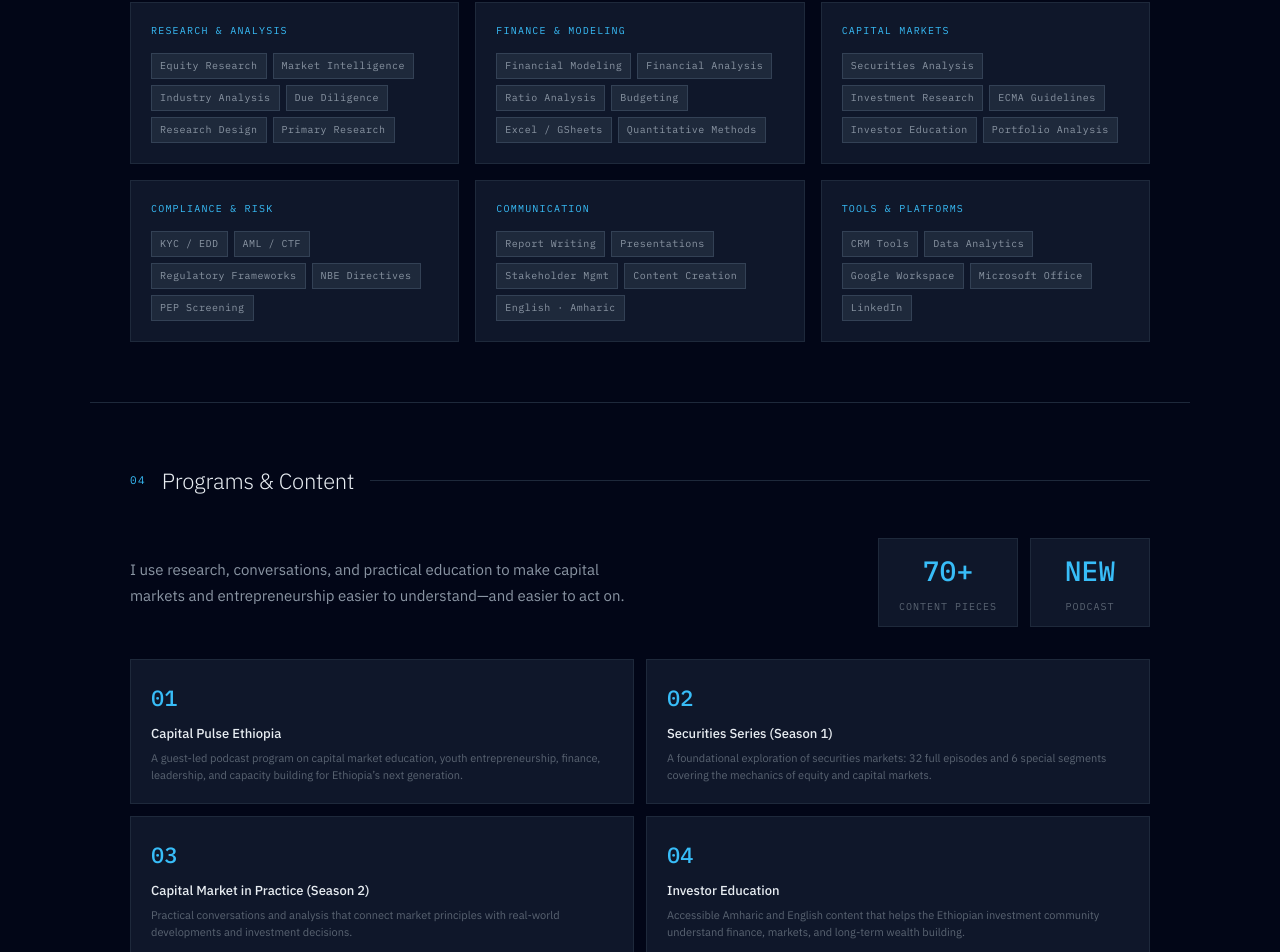
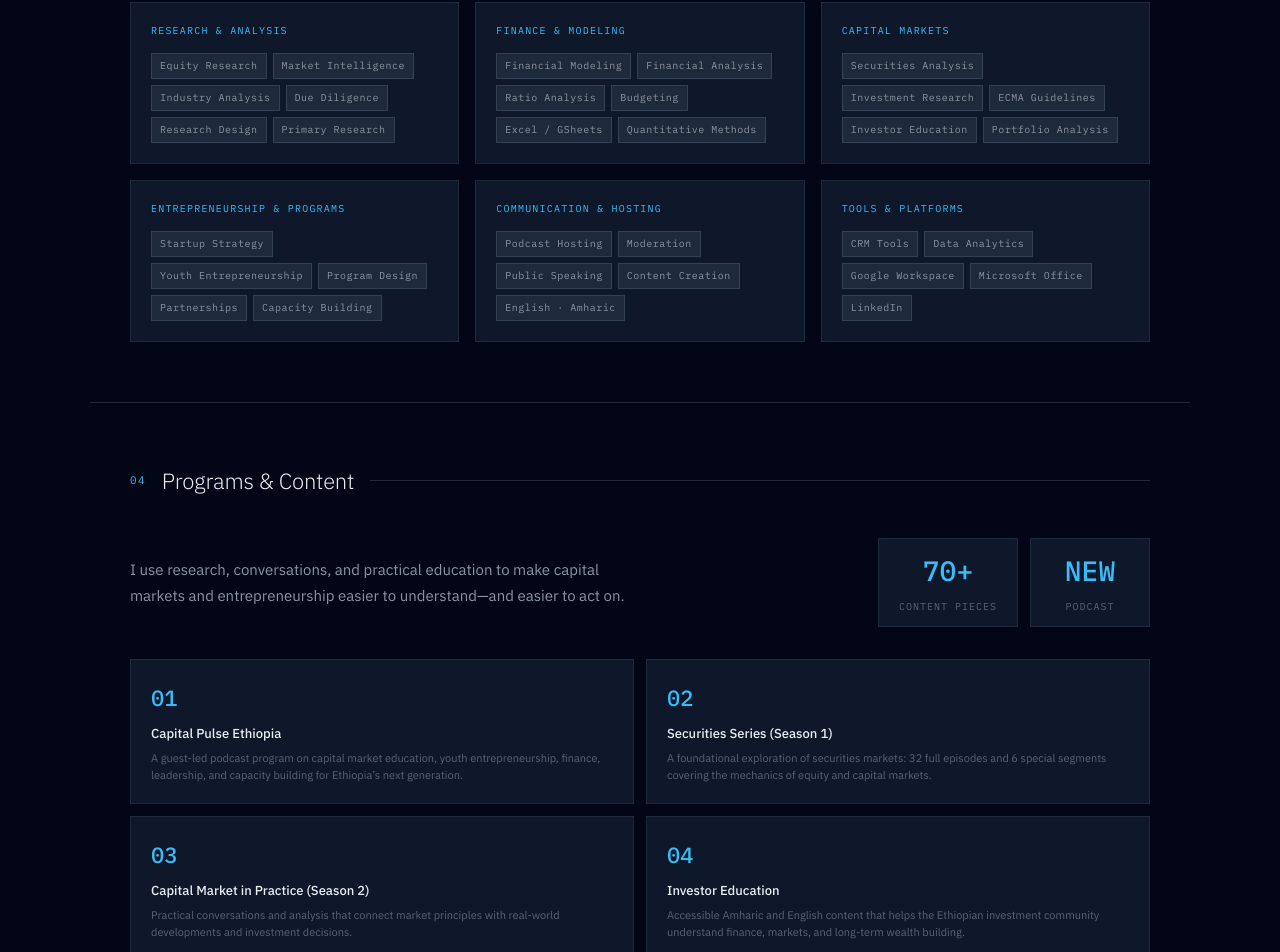
Before and after one commit to henabire6161-lgtm/henigoo6161, a React (Vite) app: page / in a window 1280 px wide. Shown: the part 3256-4208 px from the top of the page. Built offline with nearby package versions, Linux system fonts and the light colour scheme.

Commit message:
Refresh portfolio for Aheya Digital

```diff
--- a/src/components/Skills.tsx
+++ b/src/components/Skills.tsx
@@ -15,12 +15,12 @@ export default function Skills() {
       tags: ["Securities Analysis", "Investment Research", "ECMA Guidelines", "Investor Education", "Portfolio Analysis"]
     },
     {
-      title: "Compliance & Risk",
-      tags: ["KYC / EDD", "AML / CTF", "Regulatory Frameworks", "NBE Directives", "PEP Screening"]
+      title: "Entrepreneurship & Programs",
+      tags: ["Startup Strategy", "Youth Entrepreneurship", "Program Design", "Partnerships", "Capacity Building"]
     },
     {
-      title: "Communication",
-      tags: ["Report Writing", "Presentations", "Stakeholder Mgmt", "Content Creation", "English · Amharic"]
+      title: "Communication & Hosting",
+      tags: ["Podcast Hosting", "Moderation", "Public Speaking", "Content Creation", "English · Amharic"]
     },
     {
       title: "Tools & Platforms",
```
